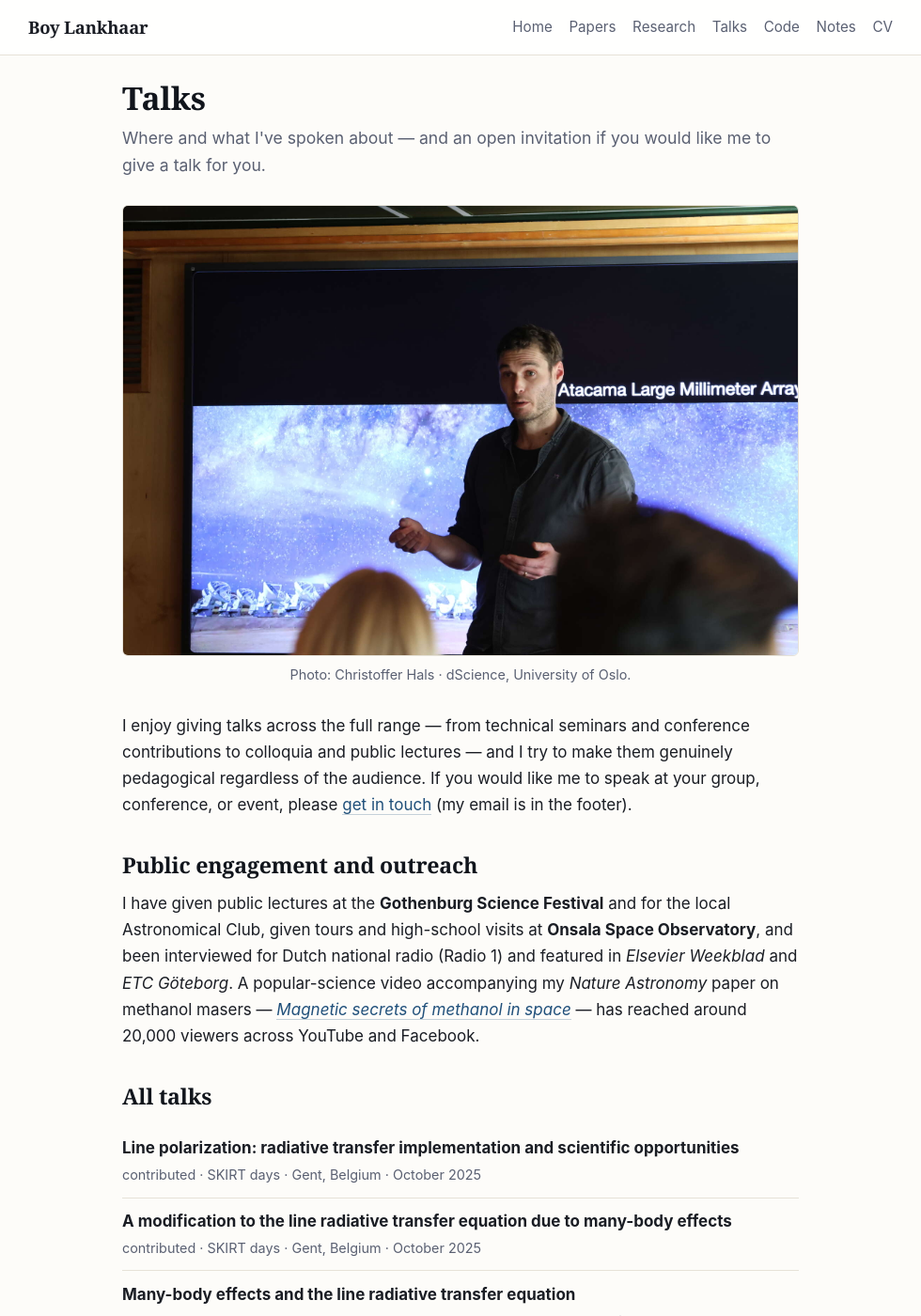
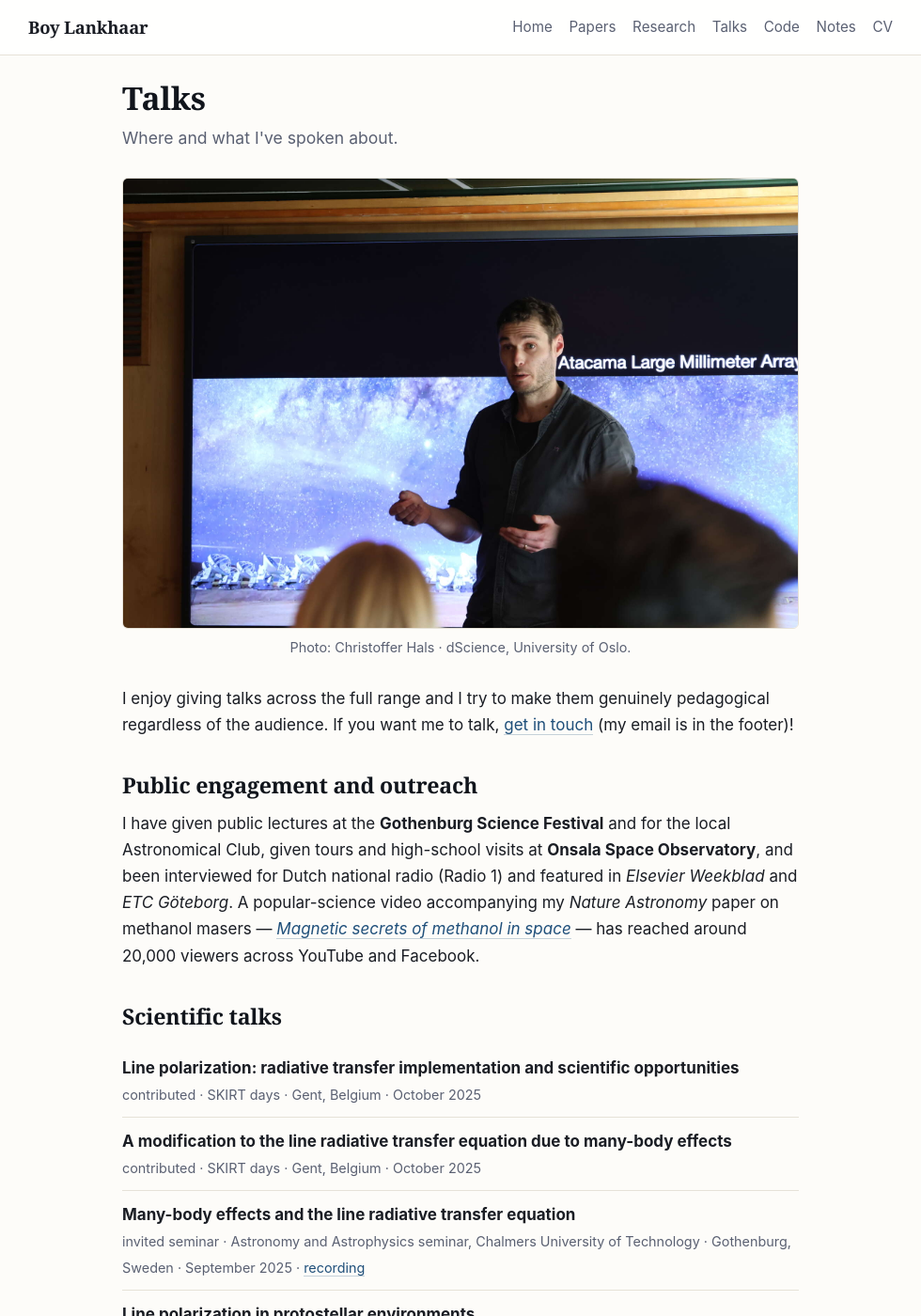
Before and after one commit to blankhaar/blankhaar.github.io, a Jekyll site: the page built from talks.md, in a window 1280 px wide and 1400 px high. Shown: the whole window at 94% size, without its empty margins (150-1130 px from the left). Built offline with Jekyll 4.4.1, drawn with Linux system fonts in a browser that asks for light colours.

Commit message:
Talks: tighten subtitle, intro, and rename section to Scientific talks
Co-Authored-By: Claude Opus 4.7 <noreply@anthropic.com>

```diff
--- a/talks.md
+++ b/talks.md
@@ -1,7 +1,7 @@
 ---
 layout: page
 title: Talks
-subtitle: Where and what I've spoken about — and an open invitation if you would like me to give a talk for you.
+subtitle: Where and what I've spoken about.
 permalink: /talks/
 ---
 
@@ -10,13 +10,13 @@ permalink: /talks/
   <figcaption>Photo: Christoffer Hals · dScience, University of Oslo.</figcaption>
 </figure>
 
-I enjoy giving talks across the full range — from technical seminars and conference contributions to colloquia and public lectures — and I try to make them genuinely pedagogical regardless of the audience. If you would like me to speak at your group, conference, or event, please [get in touch](#) (my email is in the footer).
+I enjoy giving talks across the full range and I try to make them genuinely pedagogical regardless of the audience. If you want me to talk, [get in touch](#) (my email is in the footer)!
 
 ## Public engagement and outreach
 
 I have given public lectures at the **Gothenburg Science Festival** and for the local Astronomical Club, given tours and high-school visits at **Onsala Space Observatory**, and been interviewed for Dutch national radio (Radio 1) and featured in *Elsevier Weekblad* and *ETC Göteborg*. A popular-science video accompanying my *Nature Astronomy* paper on methanol masers — [*Magnetic secrets of methanol in space*](https://www.youtube.com/watch?v=2X2d5ZbTdIY) — has reached around 20,000 viewers across YouTube and Facebook.
 
-## All talks
+## Scientific talks
 
 <ul class="simple-list">
   <li>
```
